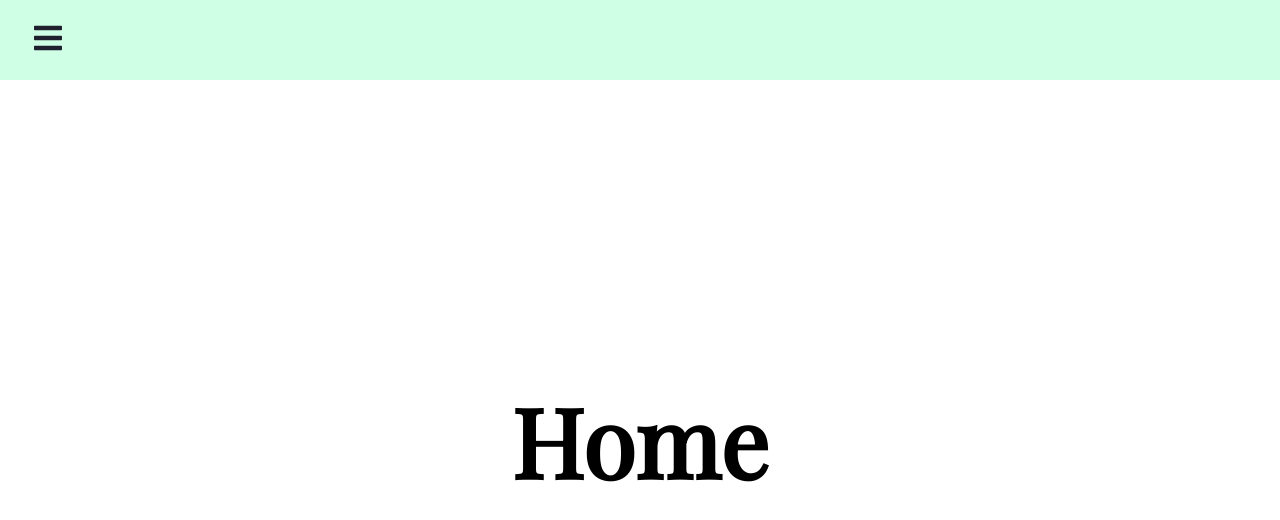
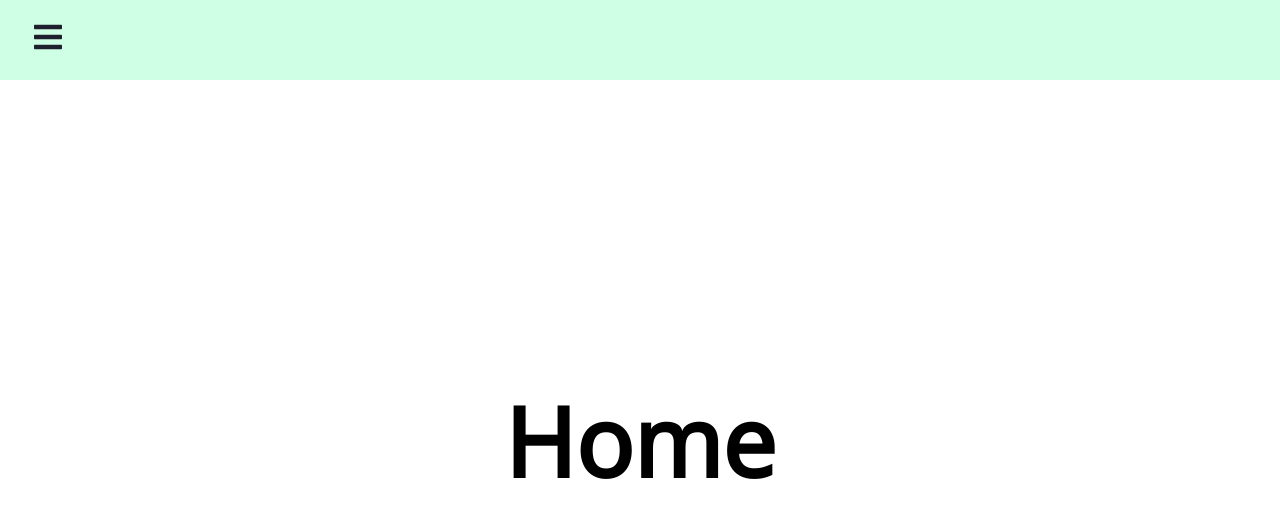
Before and after one commit to grarizki/Homework-4, a React (Create React App) app: page / in a window 1280 px wide. Shown: the top 520 px of the page. Built offline with nearby package versions, Linux system fonts and the light colour scheme.

Commit message:
change font

```diff
--- a/src/App.css
+++ b/src/App.css
@@ -1,10 +1,11 @@
 @import url('https://fonts.googleapis.com/css2?family=Playfair+Display&display=swap');
+@import url('https://fonts.googleapis.com/css2?family=Open+Sans:wght@300&display=swap');
 
 *{
   box-sizing: border-box;
   margin: 0;
   padding: 0;
-  font-family: 'Playfair Display', sans-serif;
+  font-family: 'Open Sans', sans-serif;
 }
 
 .home {
@@ -15,7 +16,7 @@
   font-size: 3rem;
 }
 
-.transactions {
+.Transaksi {
   display: flex;
   height: 90vh;
   align-items: center;
```
